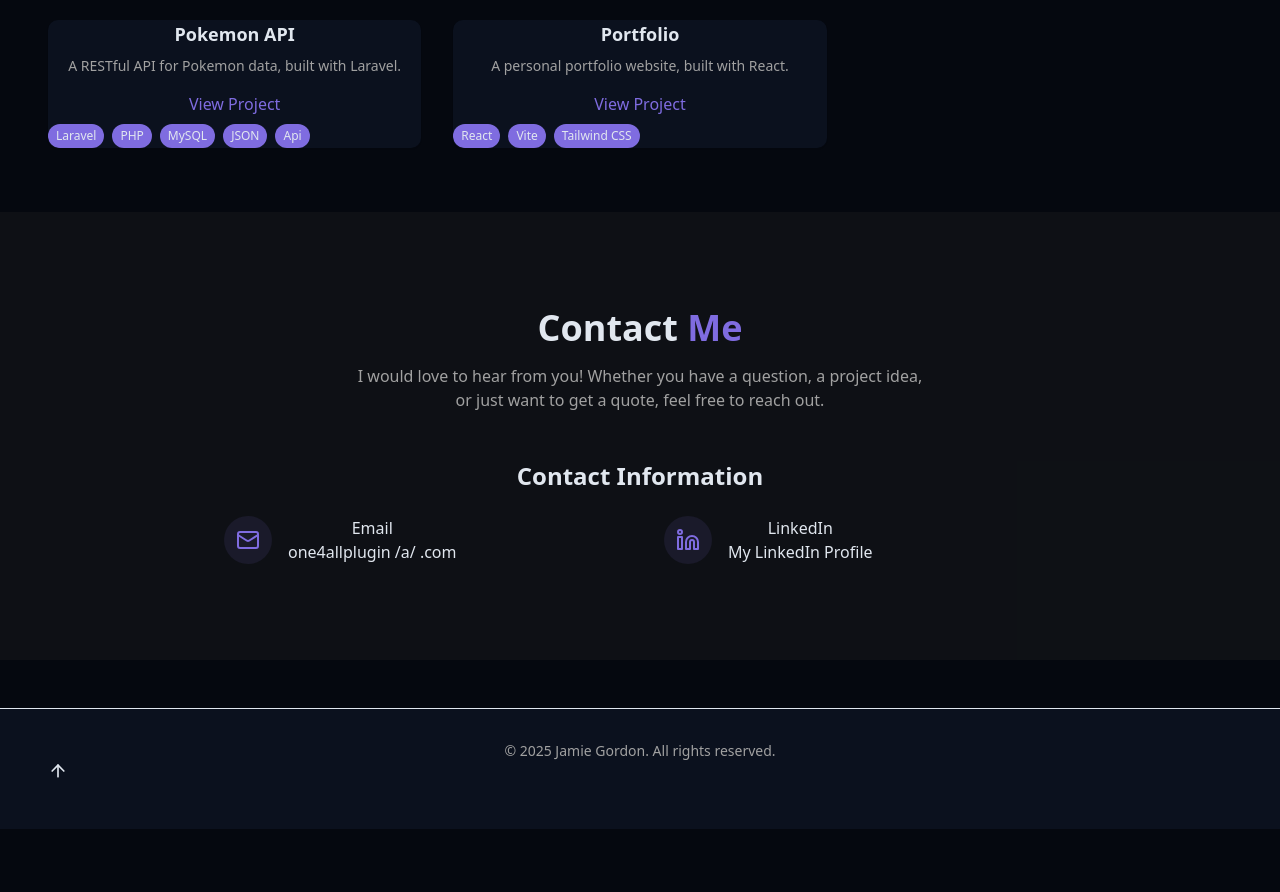
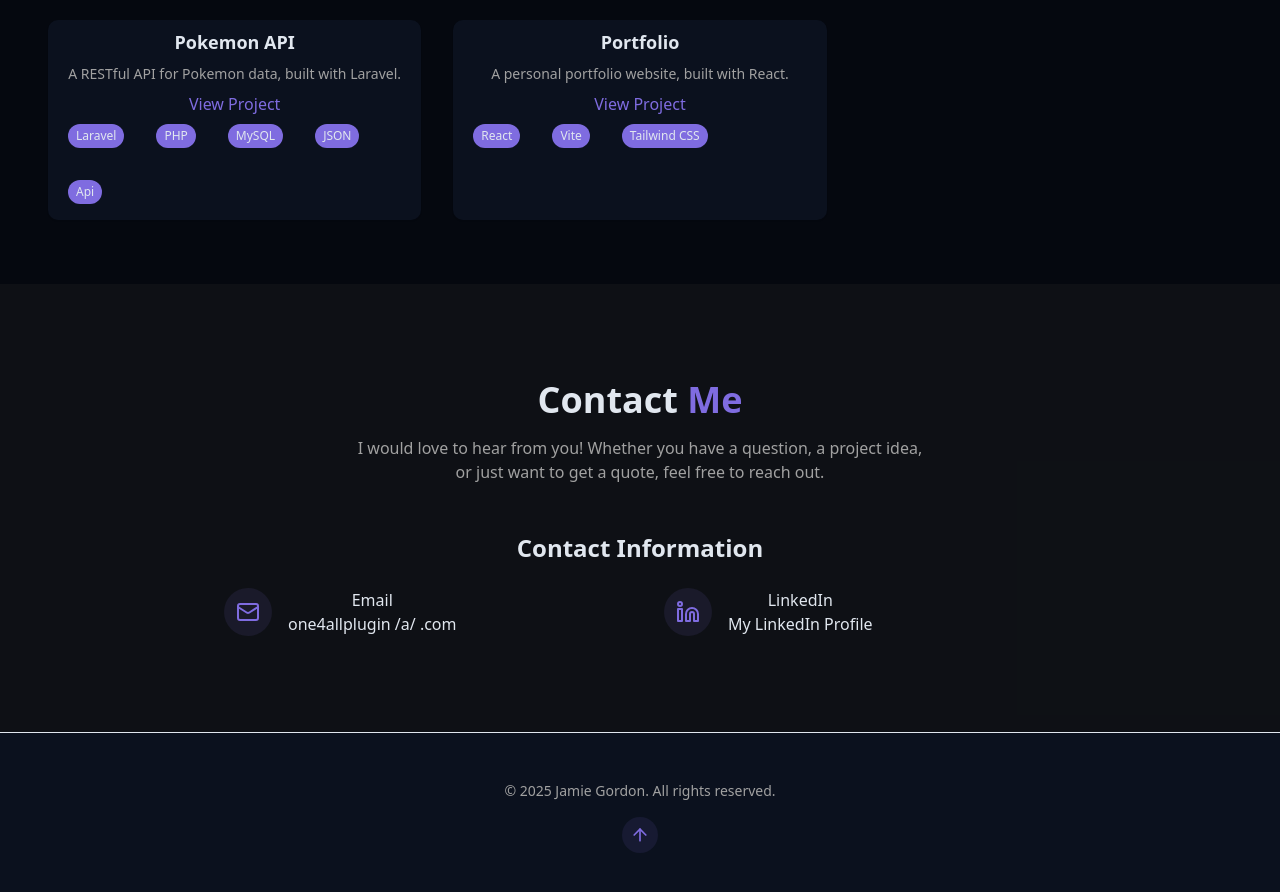
Before and after one commit to designbyjr/Portfolio, a React (Vite) app: page / in a window 1280 px wide. Shown: the part 2880-3772 px from the top of the page. Before the commit the page ends 3709 px from the top, so only its background shows below. Built offline with nearby package versions, Linux system fonts and the light colour scheme.

Commit message:
style(components): improve layout and spacing in footer and projects section
- Adjust footer layout and center back-to-top button
- Update projects section spacing and margins for better readability

```diff
--- a/src/components/Footer.jsx
+++ b/src/components/Footer.jsx
@@ -2,14 +2,15 @@
 
 export const Footer = () => {
   return (
-    <footer className="py-12 px-4 bg-card relative border-t border-border mt-12 pt-8 flex flex-wrap justify-between items-center">
-        {""}
-      <div className="container mx-auto text-center items-center">
-        {""}
-        <p className="text-sm text-muted-foreground">&copy; {new Date().getFullYear()} Jamie Gordon. All rights reserved.</p>
-        <a href="#hero p-2 rounded-full bg-primary/10 hover:bg-primary/20 text-primary transition-colors"><ArrowUp size={20}/></a>
+    <footer className="py-12 px-4 bg-card relative border-t border-border flex flex-wrap justify-between items-center">
+      <div className="container mx-auto text-center">
+        <p className="text-sm text-muted-foreground mb-4">&copy; {new Date().getFullYear()} Jamie Gordon. All rights reserved.</p>
+        <div className="flex justify-center">
+          <a href="#hero" className="p-2 rounded-full bg-primary/10 hover:bg-primary/20 text-primary transition-colors inline-flex items-center justify-center">
+            <ArrowUp size={20}/>
+          </a>
+        </div>
       </div>
-
     </footer>
   );
 };
--- a/src/components/ProjectsSection.jsx
+++ b/src/components/ProjectsSection.jsx
@@ -24,15 +24,15 @@
         <p className="text-center text-muted-foreground mb-12 mx-w-2xl mx-auto">
           Check out some of my recent projects in the last 2 years.
         </p>
-        <div className="grid grid-cols-1 md:grid-cols-2 lg:grid-cols-3 gap-8">
+        <div className="grid grid-cols-1 md:grid-cols-2 lg:grid-cols-3 gap-8 pb-10px">
           {projects.map((project, key) => (
             <div key={key} className="group bg-card rounded-lg overflow-hidden shadow-xs card-hover">
-                <h6 className="text-lg font-bold mb-2">{project.title}</h6>
-                <p className="text-sm text-muted-foreground mb-4">{project.description}</p>
-                <a target="_blank" href={project.link} className="text-primary">View Project</a>
-                <div className="flex flex-wrap gap-2 mt-2">
+                <h6 className="text-lg font-bold m-2">{project.title}</h6>
+                <p className="text-sm text-muted-foreground mb-2">{project.description}</p>
+                <a target="_blank" href={project.link} className="text-primary mb-5">View Project</a>
+                <div className="ml-5 mr-5 mb-4 mt-2 flex flex-wrap gap-8">
                   {project.technologies.map((tech, key) => (
-                    <span key={key} className="bg-primary text-primary-foreground text-xs font-medium px-2 py-1 rounded-full">
+                    <span key={key} className="bg-primary text-primary-foreground text-xs font-medium px-2 py-1 rounded-full m-10px">
                       {tech}
                     </span>
                   ))}
```
